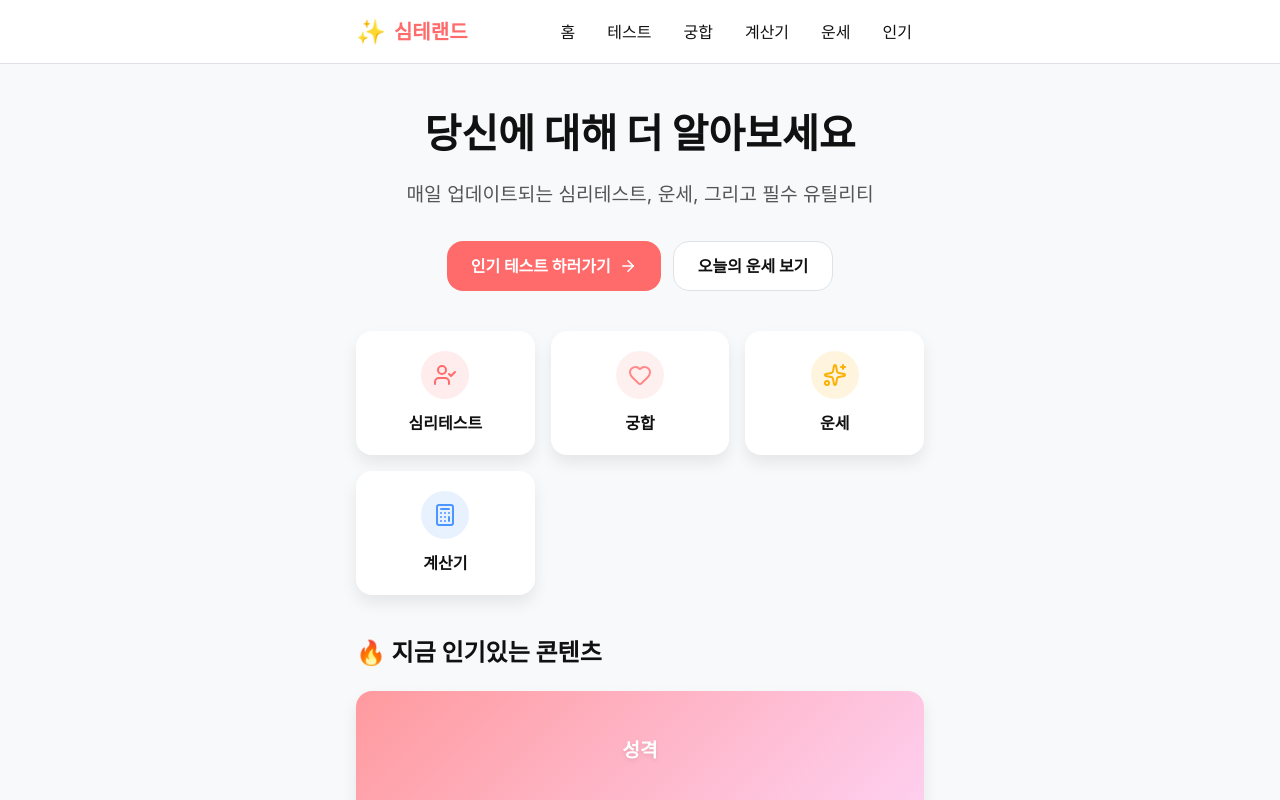
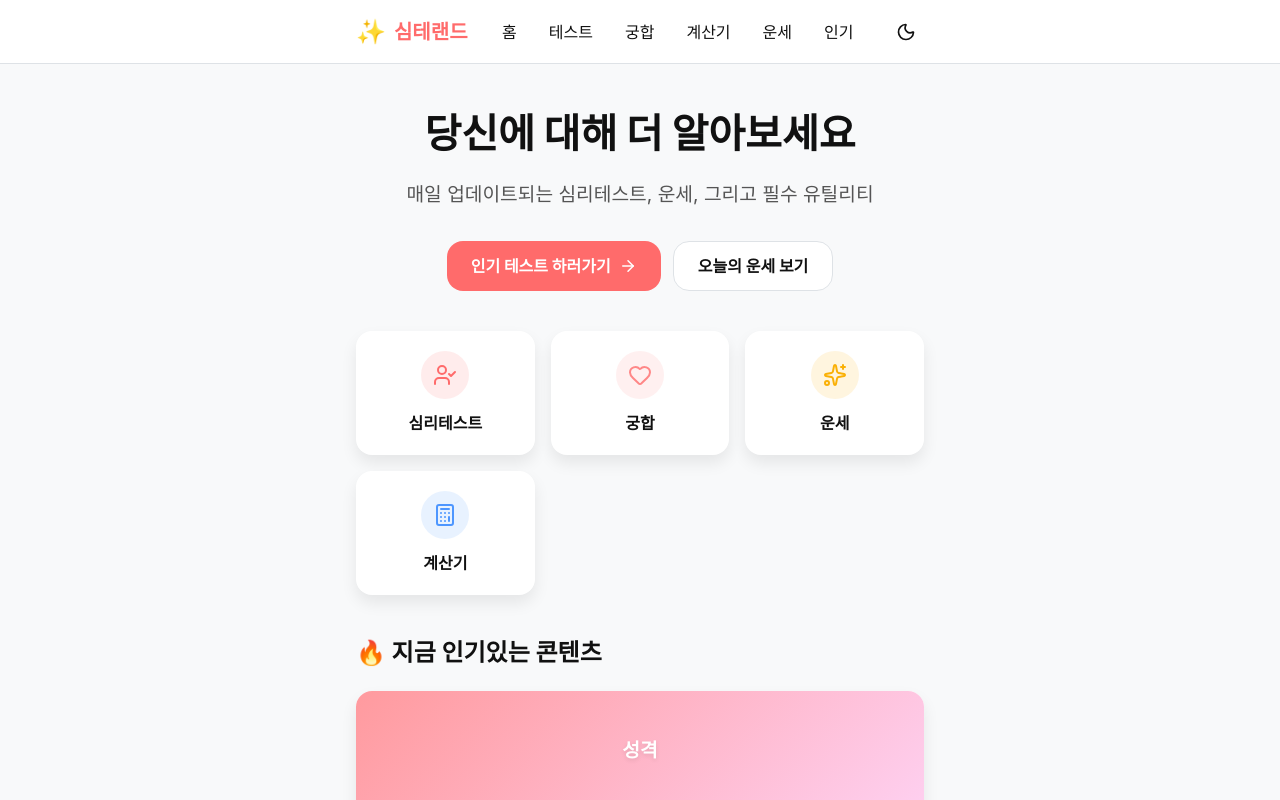
Before and after one commit to taepoong-1/mymelodie, a Next.js app: page / in a window 1280 px wide. Shown: the top 800 px of the page. Built offline with nearby package versions, Linux system fonts and the light colour scheme.

Commit message:
Implement Dark/Light Mode Toggle

```diff
--- a/package.json
+++ b/package.json
@@ -12,6 +12,7 @@
     "clsx": "^2.1.1",
     "lucide-react": "^0.564.0",
     "next": "16.1.6",
+    "next-themes": "^0.4.6",
     "react": "19.2.3",
     "react-dom": "19.2.3"
   },
--- a/src/app/globals.css
+++ b/src/app/globals.css
@@ -25,7 +25,7 @@
   --container-width: 600px; /* Mobile-first optimized width */
 }
 
-/* Dark Mode Support (Future proofing, capable) */
+/* Dark Mode Support */
 @media (prefers-color-scheme: dark) {
   :root {
     --background: #121212;
@@ -36,6 +36,16 @@
     --shadow-sm: 0 2px 4px rgba(0, 0, 0, 0.2);
     --shadow-md: 0 8px 16px rgba(0, 0, 0, 0.3);
   }
+}
+
+[data-theme="dark"] {
+  --background: #121212;
+  --surface: #1e1e1e;
+  --text-main: #f1f3f5;
+  --text-sub: #adb5bd;
+  --border: #495057;
+  --shadow-sm: 0 2px 4px rgba(0, 0, 0, 0.2);
+  --shadow-md: 0 8px 16px rgba(0, 0, 0, 0.3);
 }
 
 * {
--- a/src/app/layout.tsx
+++ b/src/app/layout.tsx
@@ -2,6 +2,7 @@ import type { Metadata } from "next";
 import "./globals.css";
 import Header from "@/components/ui/Header";
 import Footer from "@/components/ui/Footer";
+import { ThemeProvider } from "@/components/providers/ThemeProvider";
 
 export const metadata: Metadata = {
   title: "심테랜드 - 심리테스트, MBTI, 필수 유틸리티 모음",
@@ -22,11 +23,18 @@ export default function RootLayout({
   children: React.ReactNode;
 }>) {
   return (
-    <html lang="ko">
+    <html lang="ko" suppressHydrationWarning>
       <body>
-        <Header />
-        <main style={{ minHeight: "calc(100vh - 300px)" }}>{children}</main>
-        <Footer />
+        <ThemeProvider
+          attribute="class"
+          defaultTheme="system"
+          enableSystem
+          disableTransitionOnChange
+        >
+          <Header />
+          <main style={{ minHeight: "calc(100vh - 300px)" }}>{children}</main>
+          <Footer />
+        </ThemeProvider>
       </body>
     </html>
   );
--- /dev/null
+++ b/src/components/providers/ThemeProvider.tsx
@@ -0,0 +1,8 @@
+"use client";
+
+import { ThemeProvider as NextThemesProvider } from "next-themes";
+import { type ThemeProviderProps } from "next-themes";
+
+export function ThemeProvider({ children, ...props }: ThemeProviderProps) {
+  return <NextThemesProvider {...props}>{children}</NextThemesProvider>;
+}
--- a/src/components/ui/Header.tsx
+++ b/src/components/ui/Header.tsx
@@ -5,6 +5,7 @@ import { Menu, Search, X } from "lucide-react";
 import { useState } from "react";
 import clsx from "clsx";
 import styles from "./Header.module.css";
+import { ThemeToggle } from "./ThemeToggle";
 
 export default function Header() {
   const [isMenuOpen, setIsMenuOpen] = useState(false);
@@ -35,6 +36,8 @@ export default function Header() {
           ))}
         </nav>
 
+        <div style={{ display: "flex", alignItems: "center", gap: "8px" }}>
+          <ThemeToggle />
           {/* Mobile Menu Button */}
           <button
             className={styles.menuBtn}
@@ -43,6 +46,7 @@ export default function Header() {
           >
             {isMenuOpen ? <X size={24} /> : <Menu size={24} />}
           </button>
+        </div>
 
         {/* Mobile Nav Overlay */}
         {isMenuOpen && (
--- /dev/null
+++ b/src/components/ui/ThemeToggle.tsx
@@ -0,0 +1,38 @@
+"use client";
+
+import { useTheme } from "next-themes";
+import { Moon, Sun } from "lucide-react";
+import { useEffect, useState } from "react";
+
+export function ThemeToggle() {
+  const { theme, setTheme } = useTheme();
+  // Avoid hydration mismatch
+  const [mounted, setMounted] = useState(false);
+
+  useEffect(() => {
+    setMounted(true);
+  }, []);
+
+  if (!mounted) {
+    return null;
+  }
+
+  return (
+    <button
+      onClick={() => setTheme(theme === "dark" ? "light" : "dark")}
+      style={{
+        background: "transparent",
+        border: "none",
+        cursor: "pointer",
+        padding: "8px",
+        display: "flex",
+        alignItems: "center",
+        justifyContent: "center",
+        color: "var(--text-main)",
+      }}
+      aria-label="테마 변경"
+    >
+      {theme === "dark" ? <Sun size={20} /> : <Moon size={20} />}
+    </button>
+  );
+}
```
Also changed, not shown: 1 other file (tests, documents, lock files or other folders). Lines whose indentation alone changed are shown as unchanged.
